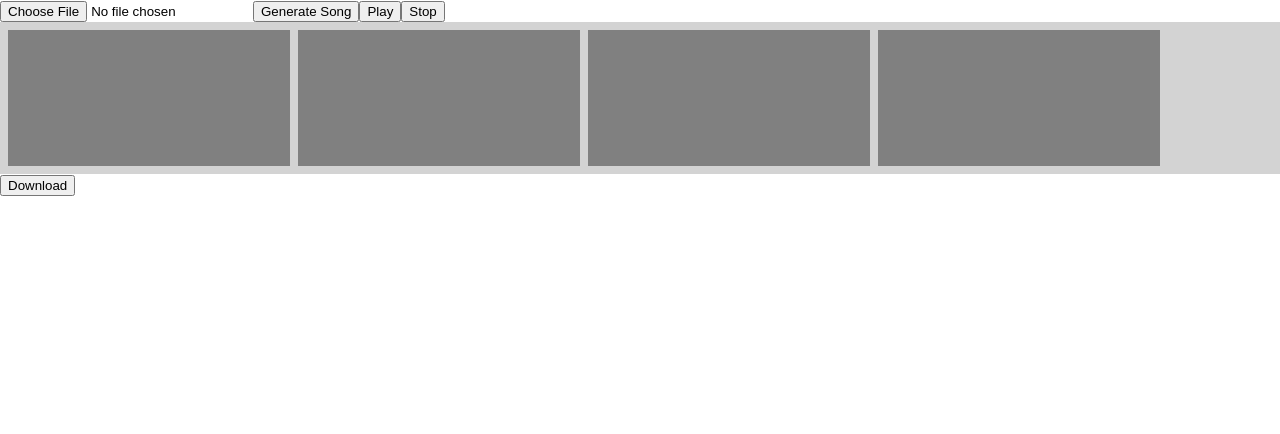
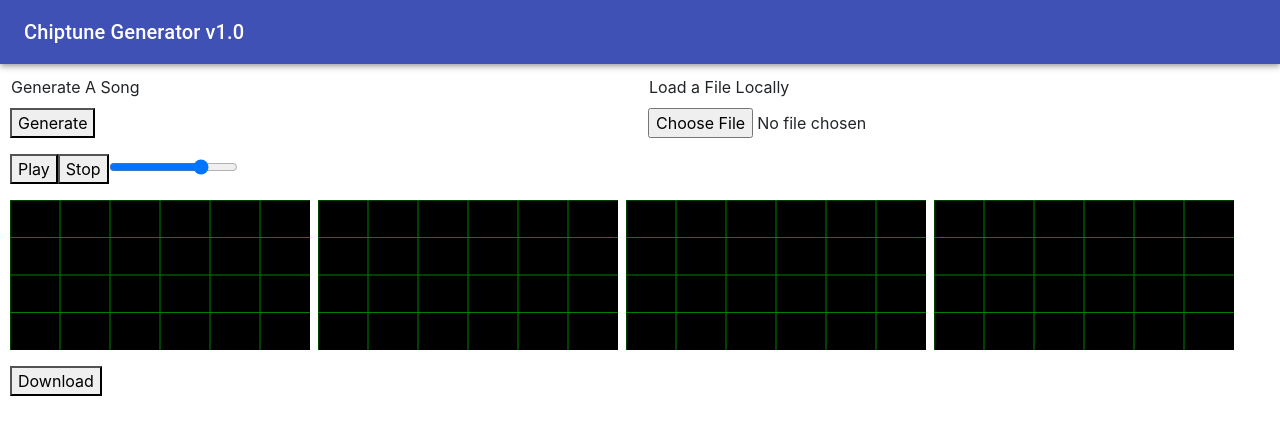
Before and after one commit to pickles976/chiptune-react, a React (Create React App) app: page / in a window 1280 px wide. Shown: the top 434 px of the page. Built offline with nearby package versions, Linux system fonts and the light colour scheme.

Commit message:
Added retro looking waveform channels

```diff
--- a/package.json
+++ b/package.json
@@ -3,6 +3,7 @@
   "version": "0.1.0",
   "private": true,
   "dependencies": {
+    "@material-ui/core": "^4.12.3",
     "@testing-library/jest-dom": "^5.16.2",
     "@testing-library/react": "^12.1.3",
     "@testing-library/user-event": "^13.5.0",
--- a/public/index.html
+++ b/public/index.html
@@ -15,6 +15,7 @@
       user's mobile device or desktop. See https://developers.google.com/web/fundamentals/web-app-manifest/
     -->
     <link rel="manifest" href="%PUBLIC_URL%/manifest.json" />
+    <link rel="stylesheet" href="https://cdn.jsdelivr.net/npm/bootstrap@4.3.1/dist/css/bootstrap.min.css" integrity="sha384-ggOyR0iXCbMQv3Xipma34MD+dH/1fQ784/j6cY/iJTQUOhcWr7x9JvoRxT2MZw1T" crossorigin="anonymous">
     <!--
       Notice the use of %PUBLIC_URL% in the tags above.
       It will be replaced with the URL of the `public` folder during the build.
--- a/src/App.js
+++ b/src/App.js
@@ -1,12 +1,13 @@
 import './App.css';
-import React from "react";
+import React, {useEffect} from "react";
 import "./DraggableList.jsx";
 import DraggableList from './DraggableList.jsx';
 import {Buffer} from 'buffer';
 import axios from "axios";
 import {Transport, Draw, getDestination} from "tone";
 import {getMidi, getInstruments, getNotes, getParts, saveMidi} from "./midi.js";
-import {getAnalysers, allContext, drawWave} from "./visualize";
+import {getAnalysers, allContext, drawWave, onLoad} from "./visualize";
+import { Grid, Typography, Toolbar, Button, IconButton, AppBar, Input, InputLabel} from "@material-ui/core";
 
 function App() {
 
@@ -50,15 +51,16 @@ function App() {
     });
   }
 
+  function volumeCallback(e) {
+    getDestination().volume.value = e.target.value;
+  }
+
   //load midifile
   function loadFile() {
 
     // Stop any playback and clear current song
     stop();
     Transport.cancel();
-
-    // Set initial volume
-    getDestination().volume.value = 0.5;
 
     // Get all the midi data
     const midiData = getMidi();
@@ -85,7 +87,6 @@ function App() {
       Transport.cancel();
 
       // Set initial volume
-      getDestination().volume.value = 1.0;
       const midiData = saveMidi(response);
 
       midiData.then((midiData) => {
@@ -129,15 +130,50 @@ function App() {
     link.click();
   }
 
+  useEffect(() => {
+    // call initializers
+    onLoad();
+    getDestination().volume.value = document.getElementById('volSlider').value;
+  },[])
+
   return (
+    <>
+    {/* HEADER */}
     <div>
-      <input type='file' id='file-selector' accept=".mid" onInput={loadFile}></input>
-      <button onClick={requestSong}>Generate Song</button>
-      <button onClick={playPause}>Play</button>
-      <button onClick={stop}>Stop</button>
-      <DraggableList length={4} callback={updateMap}/>
-      <button onClick={downloadMidi}>Download</button>
+      <AppBar position="static">
+          <Toolbar>
+            <Typography variant="h6"
+              component="div" sx={{ flexGrow: 1 }}>
+              Chiptune Generator v1.0
+            </Typography>
+          </Toolbar>
+      </AppBar>
     </div>
+    {/* BODY */}
+    <div style={{padding: "10px", alignItems: "center"}}>
+    <Grid container spacing={2}>
+      <Grid item xs={6}>
+        <td><label>Generate A Song</label></td>
+        <button onClick={requestSong}>Generate</button>
+      </Grid>
+      <Grid item xs={6}>
+        <td><label>Load a File Locally</label></td>
+        <input type='file' id='file-selector' accept=".mid" onInput={loadFile}></input>
+      </Grid>
+      <Grid item xs={12}>
+        <button onClick={playPause}>Play</button>
+        <button onClick={stop}>Stop</button>
+        <input type="range" min="-60" max="0" defaultValue="-15" class="slider" id="volSlider" onInput={volumeCallback}></input>
+      </Grid>
+      <Grid item xs={12}>
+        <DraggableList length={4} callback={updateMap}/>
+      </Grid>
+      <Grid item xs={12}>
+        <button onClick={downloadMidi}>Download</button>
+      </Grid>
+    </Grid>
+    </div>
+    </>
   );
 }
 
--- a/src/DraggableList.jsx
+++ b/src/DraggableList.jsx
@@ -74,24 +74,21 @@ const DraggableList = (props) => {
           {(provided, snapshot) => (
             <div
               ref={provided.innerRef}
-              style={getListStyle(snapshot.isDraggingOver)}
+              style={{...getListStyle(snapshot.isDraggingOver), padding: "0px", background: 'rgba(0, 0, 0, 0.0)'}}
               {...provided.droppableProps}
             >
               {items.map((item, index) => (
                 <Draggable key={item.id} draggableId={item.id} index={index}>
                   {(provided, snapshot) => (
-                    <div
+                      <canvas id={"wave"+item.content} width="full" height="full"
                       ref={provided.innerRef}
                       {...provided.draggableProps}
                       {...provided.dragHandleProps}
-                      style={getItemStyle(
+                      style={{...getItemStyle(
                         snapshot.isDragging,
                         provided.draggableProps.style
-                      )}
-                    >
-                      {/* {item.content} */}
-                      <canvas id={"wave"+item.content} width="250" height="100"></canvas>
-                    </div>
+                      ),
+                      padding: "0px"}}></canvas>
                   )}
                 </Draggable>
               ))}
--- a/src/visualize.js
+++ b/src/visualize.js
@@ -3,7 +3,46 @@ import {Analyser} from "tone";
 let analysers = null;
 let contexts = null;
 // Blue, Red, Yellow, Black
-let colors = {0: "#569dcb", 1: "#f9b131", 2: "#a92326", 3: "#242121"};
+let colors = {0: "#569dcb", 1: "#f9b131", 2: "#FF2326", 3: "#FFFFFF"};
+
+export function onLoad(){
+
+  for (let i = 0; i < 4; i++){
+    const canv = document.querySelector('#wave' + i);
+    const cont = canv.getContext('2d');
+    const canvasWidth = canv.width, canvasHeight = canv.height;
+    cont.fillStyle = 'rgba(0,0,0,1.0)';
+    cont.fillRect(0,0,canvasWidth,canvasHeight);
+    drawGrid(canv,cont);
+  }
+
+}
+
+function drawGrid(canv,ctx){
+
+    const vert = 4, hor = 6;
+    const canvasWidth = canv.width, canvasHeight = canv.height;
+
+    // set line stroke and line width
+    ctx.strokeStyle = 'green';
+    ctx.lineWidth = 1;
+
+    for (let i = 0; i < hor; i++){
+      // draw a red line
+      ctx.beginPath();
+      ctx.moveTo(i * canvasWidth / hor, 0);
+      ctx.lineTo(i * canvasWidth / hor, canvasHeight);
+      ctx.stroke();
+    }
+
+    for (let i = 0; i < vert; i++){
+      // draw a red line
+      ctx.beginPath();
+      ctx.moveTo(0, i * canvasHeight / vert);
+      ctx.lineTo(canvasWidth, i * canvasHeight / vert);
+      ctx.stroke();
+    }
+}
 
 // Create analysers for each instrument then connect them
 export function getAnalysers(instruments) {
@@ -23,7 +62,7 @@ export function allContext(instruments) {
 
   for (let instrument = 0; instrument < Object.keys(instruments).length; instrument ++) {
     try {
-      allContexts[instrument] = document.querySelector('#wave' + instrument).getContext('2d');
+      allContexts[instrument] = document.querySelector('#wave' + instrument);
     }
     catch (DOMException) {}
   }
@@ -32,25 +71,32 @@ export function allContext(instruments) {
 
 
 // Create soundwave of each instrument
-export function createWave(context, values, color) {
-    const canvasWidth = 250, canvasHeight = 100;
+export function createWave(canv, values, color) {
+    const canvasWidth = canv.width, canvasHeight = canv.height;
+    let context = canv.getContext('2d');
 
     context.clearRect(0, 0, canvasWidth, canvasHeight);
+    context.fillStyle = 'rgba(0,0,0,1.0)';
+    context.fillRect(0,0,canvasWidth,canvasHeight);
+    drawGrid(canv,context);
     context.beginPath();
 
     context.lineJoin = "round";
     context.lineWidth = 2;
 
 
-    context.moveTo(0, (values[0] / 255) * canvasHeight);
+    context.moveTo(0, canvasHeight - (values[0] / 255) * canvasHeight);
+
+    // ADD THIS TO GIVE EACH CHANNEL ITS OWN COLOR
+    // context.strokeStyle = colors[color % 4];
+
     for (let i = 1, len = values.length; i < len; i++){
       let val = values[i];
       let x = canvasWidth * (i / len);
-      let y = val * canvasHeight;
+      let y = canvasHeight - (val * canvasHeight);
       context.lineTo(x, y);
     }
     context.stroke();
-    context.strokeStyle = colors[color % 4];
   }
 
 
```
Also changed, not shown: 1 other file (tests, documents, lock files or other folders).
